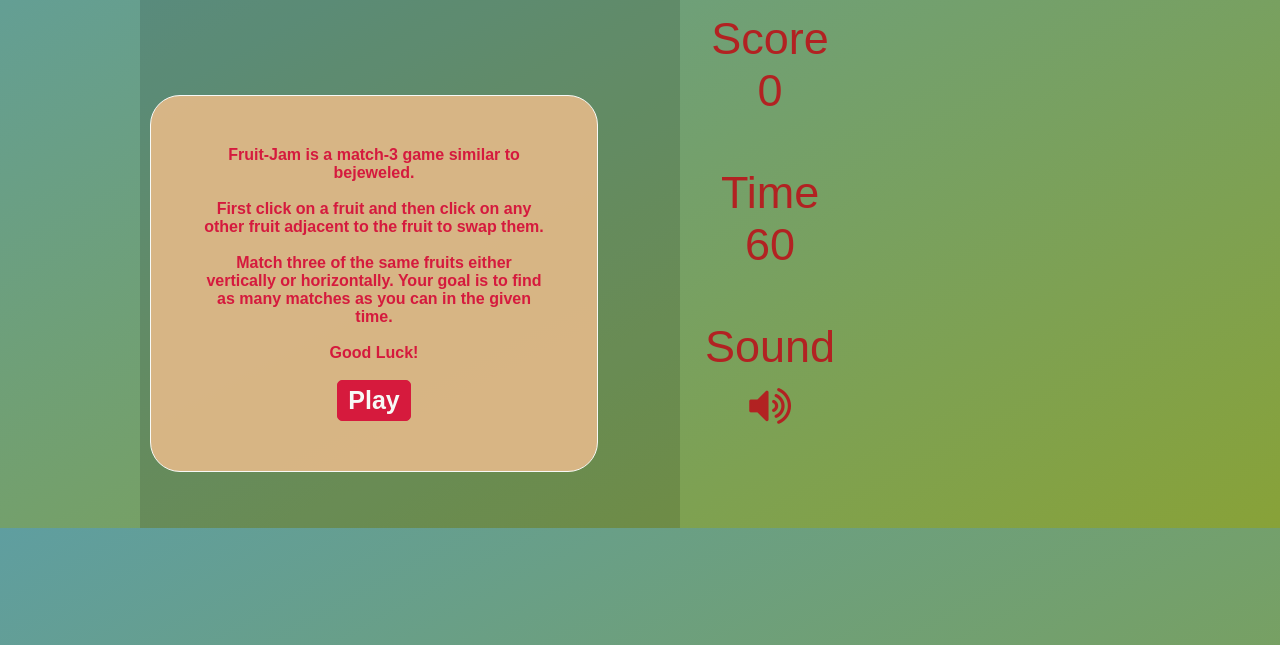
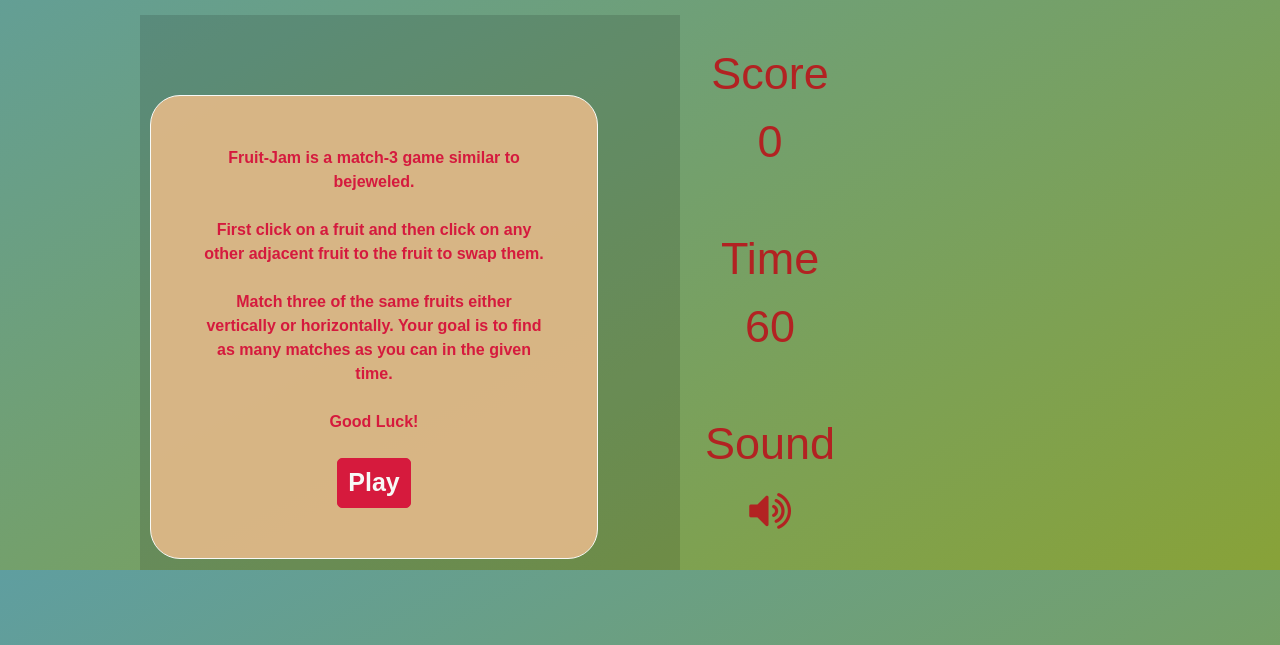
Before and after one commit to cabral-ramon/Fruit-Jam, a website built with webpack: page index.html in a window 1280 px wide. Shown: the part 155-800 px from the top of the page. Built offline with nearby package versions, Linux system fonts and the light colour scheme; a script that the page names is missing; a web font is replaced by a local one.

Commit message:
Fix typo in instructinos

```diff
--- a/assets/stylesheets/application.css
+++ b/assets/stylesheets/application.css
@@ -5,6 +5,7 @@ body {
   background: linear-gradient(to bottom right, cadetblue, #88a238);
   color: firebrick;
   font-family: sans-serif;
+  line-height: 1.5;
 }
 
 header {
@@ -58,6 +59,9 @@ i {
   padding: 10px;
 }
 
+i:hover {
+  cursor: pointer;
+}
 .start-button-container {
   background-color: darkseagreen;
   padding: 20px;
--- a/index.html
+++ b/index.html
@@ -40,7 +40,7 @@
           </p>
           <br />
           <p>
-            First click on a fruit and then click on any other fruit adjacent to the fruit to swap them.
+            First click on a fruit and then click on any other adjacent fruit to the fruit to swap them.
           </p>
           <br  />
           <p>
```
